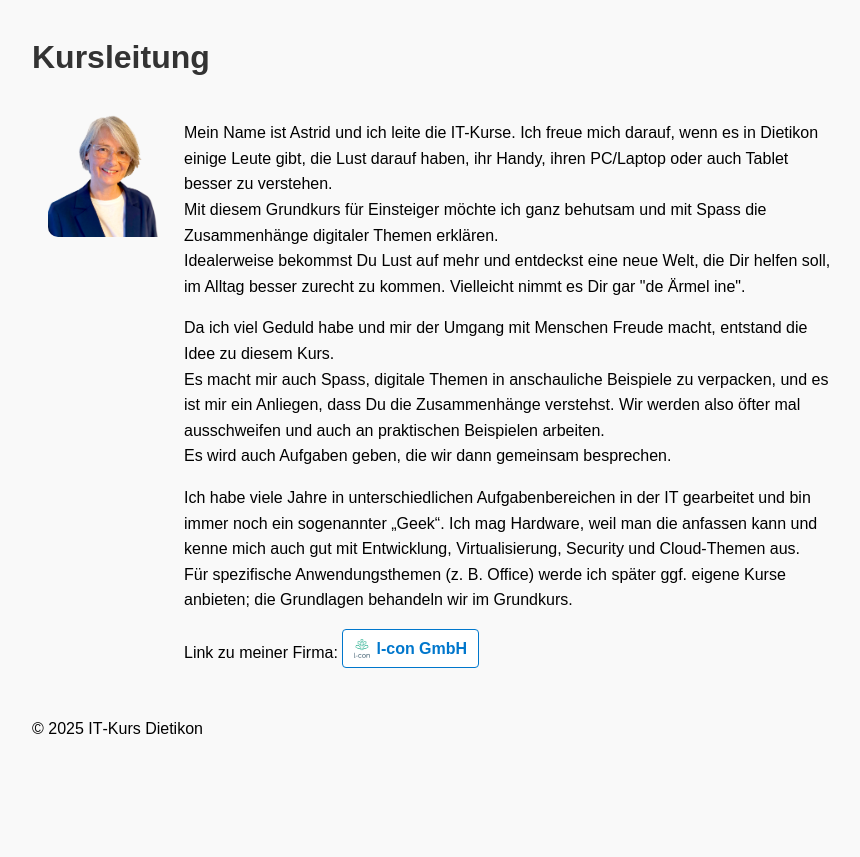
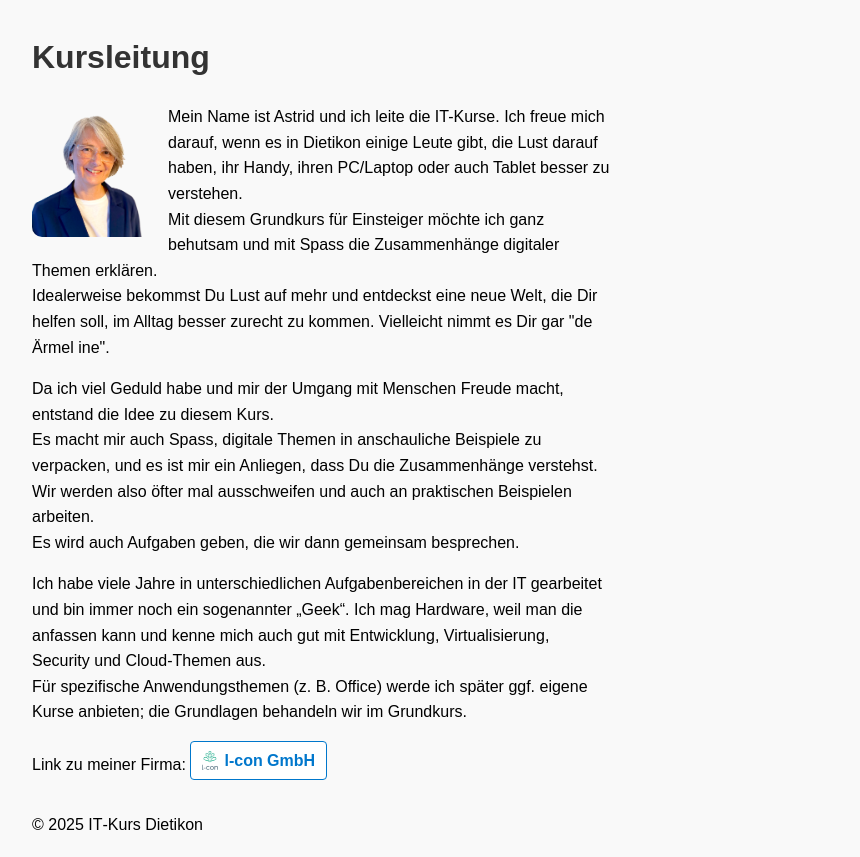
Before and after one commit to sasilanz/Dietipi-App, a Flask app: page /kursleitung in a window 1280 px wide. Shown: the part 69-926 px from the top of the page, without its empty margins (208-1068 px from the left). Before the commit the page ends 803 px from the top, so only its background shows below. Run offline with Flask 3, Linux system fonts and the light colour scheme.

Commit message:
bild in kursleitung mit float in css

```diff
--- a/web/app/app.py
+++ b/web/app/app.py
@@ -133,7 +133,7 @@ def anmeldung():
         selected_course_label = next((c["label"] for c in courses if c["id"] == course_id), None)
 
         if not email:
-            info = "Falls Sie keine E-Mail-Adresse besitzen, melden Sie sich bitte telefonisch unter 076 497 42 62 an!"
+            info = "Falls Sie keine E-Mail-Adresse besitzen, melden Sie sich bitte telefonisch unter 076 497 42 62 an."
             return render_template("register.html", form=form, info=info)
 
         # Speichern in Datenbank (beste Logik bleibt)
--- a/web/app/static/css/style.css
+++ b/web/app/static/css/style.css
@@ -149,27 +149,22 @@ form button, .anmelde-button {
   color: #fff;
 }
 
+/* Kursleitung – simples, einspaltiges Layout */
 .kursleitung {
-  display: flex;
-  flex-wrap: wrap;          /* sorgt dafür, dass Bild/Text umbrechen können */
-  align-items: flex-start;  /* oben ausrichten */
-  gap: 16px;                /* Abstand zwischen Text und Bild */
-  margin-bottom: 2rem;
+  margin-bottom: 2rem;   /* etwas Luft nach unten */
+}
+
+.kursleitung-bild {
+  float: left;
+  width: 120px;
+  height: auto;
+  border-radius: 10px;
+  margin: 0 16px 12px 0;  /* rechts Abstand, unten auch etwas */
 }
 
 .kursleitung-text {
-  order: 2;
-  flex: 1;
-  min-width: 260px;
-}
-
-.kursleitung-bild {
-  order: 1;
-  height: auto;
-  margin-left: 16px;
-  align-self: flex-start;
-  border-radius: 10px;
-  width: 120px;             /* feste Breite fürs Profilbild */
+  max-width: 65ch;       /* angenehme Zeilenlänge (optional) */
+  text-align: left;      /* explizit linksbündig */
 }
 
 /* Styling für l-con-link in Kursleitung */
@@ -257,20 +252,7 @@ form button, .anmelde-button {
   background-color: #218838;
   }
 
-  .kursleitung {
-    flex-direction: column;
-    align-items: flex-start; /* linksbündig */
-  }
-  .kursleitung-bild {
-    order: 0; /* Bild kommt zuerst auf mobilen Geräten */
-    margin: 0 0 10px 0;
-  }
-  .kursleitung-text {
-    order: 1; /* Text kommt danach */
-    width: 100%;
-    max-width: 65ch;            /* angenehme Zeilenlänge */
-    text-align: left;         /* Text linksbündig */
-  }
+
   /* Navigation im Mobile untereinander */
 
   .nav {
@@ -287,4 +269,9 @@ form button, .anmelde-button {
     text-align: left;         /* Text linksbündig */
   }
 
+  .kursleitung-bild {
+    float: none;           /* Float deaktivieren */
+    display: block;        /* eigenes Blockelement */
+    margin: 0 0 12px 0;    /* nur unten Abstand */
+  }
 }
```
